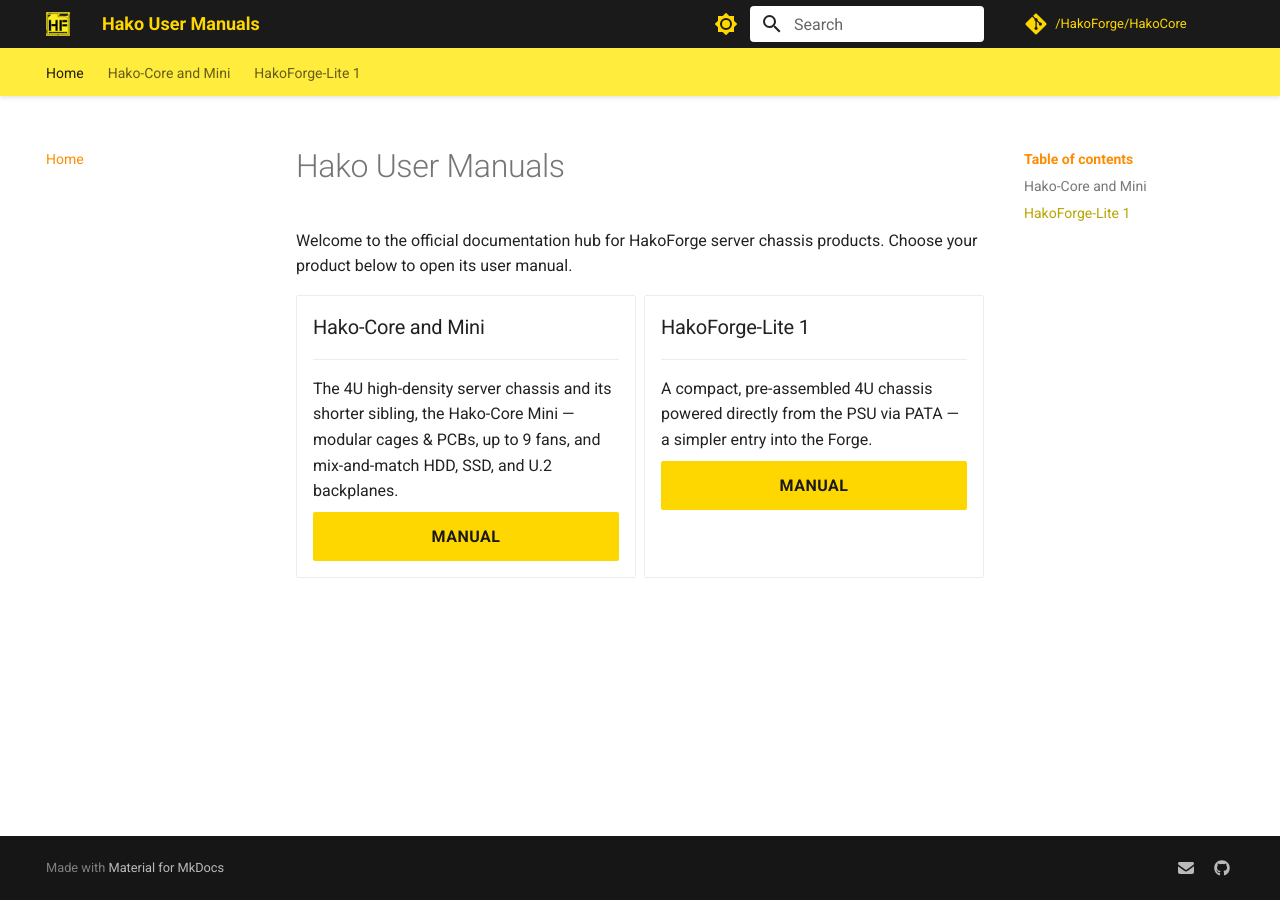
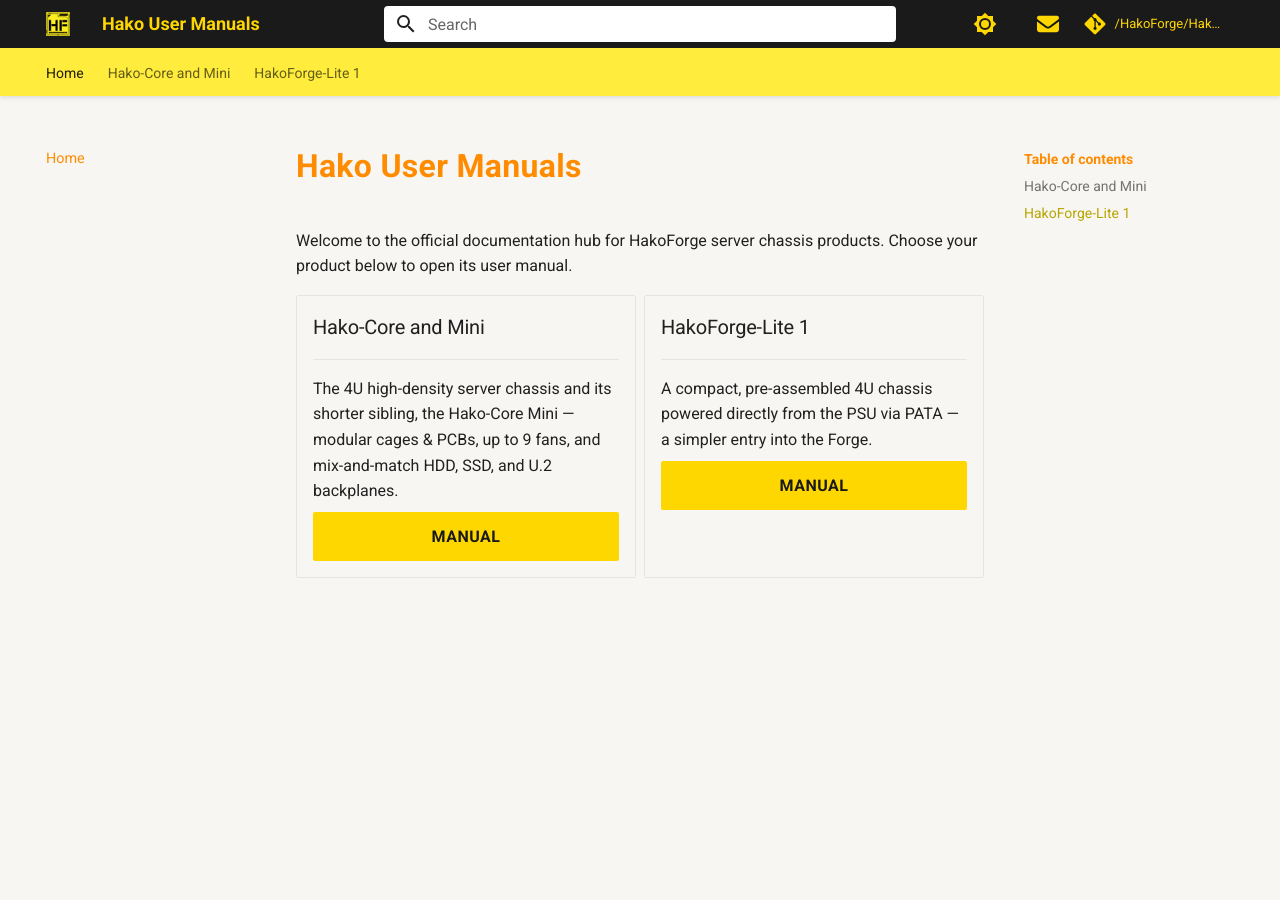
Before and after one commit to HakoForge/Hako-mkdocs, an MkDocs documentation site: the page built from docs/index.md, in a window 1280 px wide. Built offline with MkDocs 1.6.1 and Material for MkDocs 9.7.7, drawn with Linux system fonts in a browser that asks for light colours; comment, search, counter and statistics services are not loaded; the version menu is left out.

Commit message:
Visual refresh: warmer palette, colored nav headings, header email + centered search, remove footer

```diff
--- a/docs/stylesheets/extra.css
+++ b/docs/stylesheets/extra.css
@@ -382,3 +382,141 @@
     opacity: .7;
     cursor: default;
   }
+
+  /* ===================================================================
+     VISUAL REFRESH v1 — warmer palette + clearer nav section headings
+     =================================================================== */
+
+  /* ---- Left nav: section/group headings stand apart from entries ---- */
+  .md-nav--primary label.md-nav__link {
+    color: var(--hf-orange);
+    text-transform: uppercase;
+    font-size: 0.66rem;
+    font-weight: 700;
+    letter-spacing: 0.09em;
+    margin-top: 0.5rem;
+    padding-bottom: 0.25rem;
+    border-bottom: 1px solid currentColor;
+  }
+  .md-nav--primary a.md-nav__link {
+    font-size: 0.72rem;
+  }
+
+  /* ---- Dark (slate) scheme: warm charcoal instead of blue-grey ---- */
+  [data-md-color-scheme="slate"] {
+    --md-hue: 30;
+    --md-default-bg-color: #1c1b1a;
+    --md-default-bg-color--light: #232221;
+    --md-default-bg-color--lighter: #2b2a28;
+    --md-default-bg-color--lightest: #333230;
+    --md-default-fg-color: rgba(255, 255, 255, 0.90);
+    --md-default-fg-color--light: rgba(255, 255, 255, 0.70);
+    --md-default-fg-color--lighter: rgba(255, 255, 255, 0.45);
+    --md-code-bg-color: #262523;
+    --md-typeset-a-color: var(--hf-yellow);
+  }
+  [data-md-color-scheme="slate"] .md-nav--primary label.md-nav__link {
+    color: var(--hf-yellow);
+  }
+
+  /* ---- Light (default) scheme: warm off-white + readable links ---- */
+  [data-md-color-scheme="default"] {
+    --md-default-bg-color: #f7f6f3;
+    --md-typeset-a-color: #c05600;
+  }
+
+  /* ---- Headings: a touch of industrial authority ---- */
+  .md-typeset h1 {
+    font-weight: 800;
+    letter-spacing: 0.01em;
+    color: var(--hf-orange);
+  }
+  .md-typeset h2 {
+    font-weight: 700;
+    padding-bottom: 0.25rem;
+    border-bottom: 2px solid var(--hf-orange);
+  }
+
+  /* ---- Left nav product/section title + page H1: brand color, not grey ---- */
+  .md-nav--primary .md-nav__title {
+    color: var(--hf-orange) !important;
+    text-transform: uppercase;
+    font-weight: 700;
+    letter-spacing: 0.09em;
+    border-bottom: 1px solid currentColor;
+  }
+  [data-md-color-scheme="slate"] .md-nav--primary .md-nav__title {
+    color: var(--hf-yellow) !important;
+  }
+  [data-md-color-scheme="slate"] .md-typeset h1 {
+    color: var(--hf-yellow);
+  }
+
+  /* Desktop "lifted" nav colors the top section title grey — override it */
+  @media screen and (min-width: 76.25em) {
+    [data-md-color-scheme="default"] .md-nav--lifted > .md-nav__list > .md-nav__item > .md-nav__link {
+      color: var(--hf-orange);
+    }
+    [data-md-color-scheme="slate"] .md-nav--lifted > .md-nav__list > .md-nav__item > .md-nav__link {
+      color: var(--hf-yellow);
+    }
+  }
+
+  /* ---- Header: contact email next to the repo link ---- */
+  .md-header__source {
+    width: auto;
+    max-width: none;
+  }
+  .hf-header-source {
+    display: flex;
+    align-items: center;
+    gap: 0.6rem;
+    height: 100%;
+  }
+  .hf-header-mail {
+    display: inline-flex;
+    align-items: center;
+    color: var(--hf-yellow);
+    flex-shrink: 0;
+  }
+  .hf-header-mail svg {
+    width: 1.1rem;
+    height: 1.1rem;
+    fill: currentColor;
+  }
+  .hf-header-mail:hover {
+    color: var(--hf-yellow-dark);
+  }
+
+  /* ---- Remove the bottom footer entirely ---- */
+  .md-footer {
+    display: none;
+  }
+
+  /* ---- Header: center + widen the search; palette ends up by the email ---- */
+  @media screen and (min-width: 60em) {
+    .md-header__inner {
+      position: relative;
+    }
+    .md-header__inner .md-search {
+      position: absolute;
+      left: 50%;
+      top: 50%;
+      transform: translate(-50%, -50%);
+      width: 32rem;
+      max-width: 40vw;
+    }
+    /* the visible box floats right at 11.7rem by default — fill & center it */
+    .md-header__inner .md-search .md-search__inner {
+      float: none !important;
+      width: 100% !important;
+    }
+    .md-header__inner .md-search .md-search__form,
+    .md-header__inner .md-search .md-search__input {
+      width: 100%;
+    }
+    /* tighten the gap between the light/dark toggle and the email button */
+    .md-header__source {
+      margin-left: 0.3rem;
+    }
+  }
--- a/mkdocs.yml
+++ b/mkdocs.yml
@@ -131,10 +131,6 @@
 
 # Footer
 extra:
-  social:
-    - icon: fontawesome/solid/envelope
-      link: mailto:contact@hakoforge.com
-    - icon: fontawesome/brands/github
-      link: https://github.com/hakoforge
+  generator: false
   version:
     provider: mike
--- a/overrides/partials/source.html
+++ b/overrides/partials/source.html
@@ -11,6 +12,10 @@
   {% set _repo_url = 'https://github.com/HakoForge/HakoCore' %}
   {% set _repo_name = '/HakoForge/HakoCore' %}
 {% endif %}
+<div class="hf-header-source">
+  <a href="mailto:contact@hakoforge.com" title="Contact us" aria-label="Contact us" class="hf-header-mail">
+    {% include ".icons/fontawesome/solid/envelope.svg" %}
+  </a>
   <a href="{{ _repo_url }}" title="{{ lang.t('source') }}" class="md-source" data-md-component="source">
     <div class="md-source__icon md-icon">
       {% set icon = config.theme.icon.repo or "fontawesome/brands/git-alt" %}
@@ -20,3 +25,4 @@
       {{ _repo_name }}
     </div>
   </a>
+</div>
```
Also changed, not shown: other parts of overrides/partials/source.html (+1 -0 lines). Lines whose indentation alone changed are shown as unchanged.
